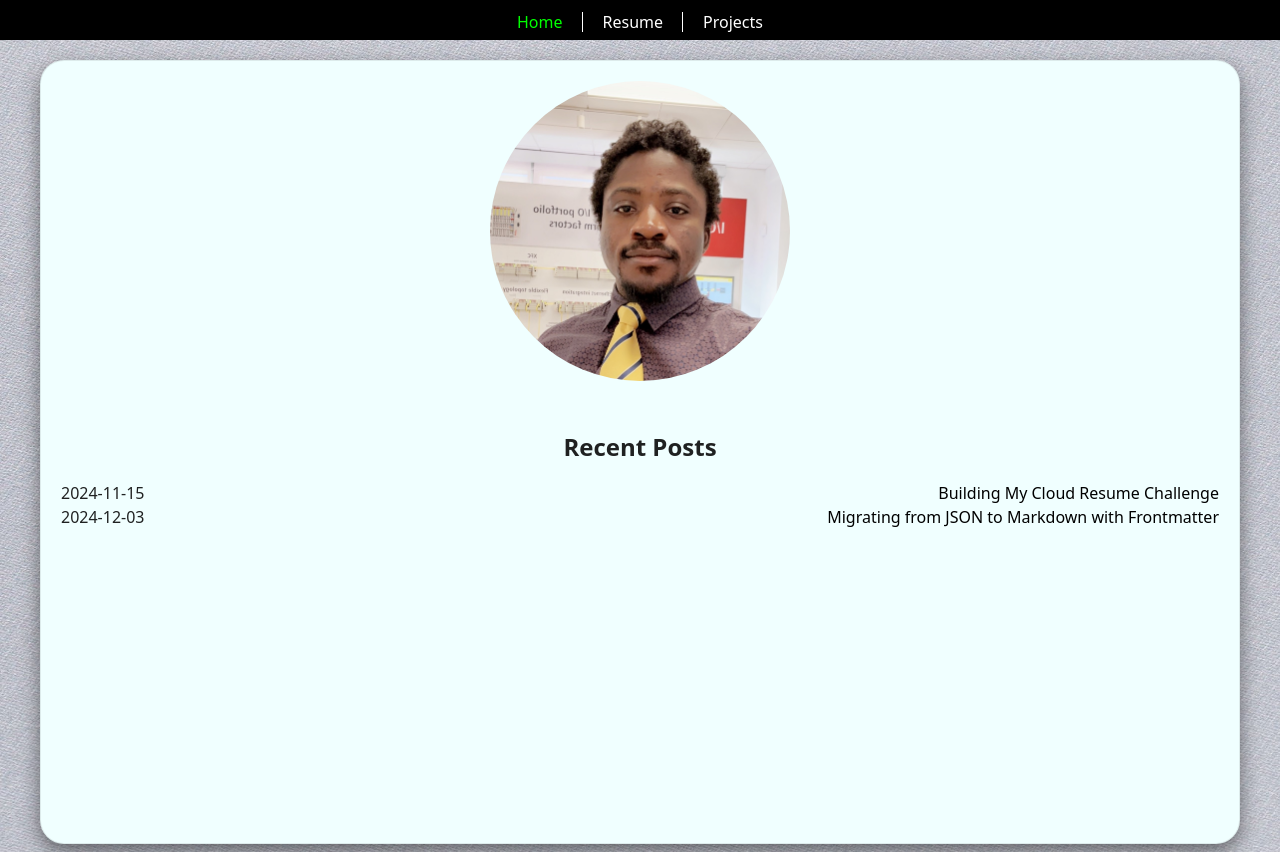
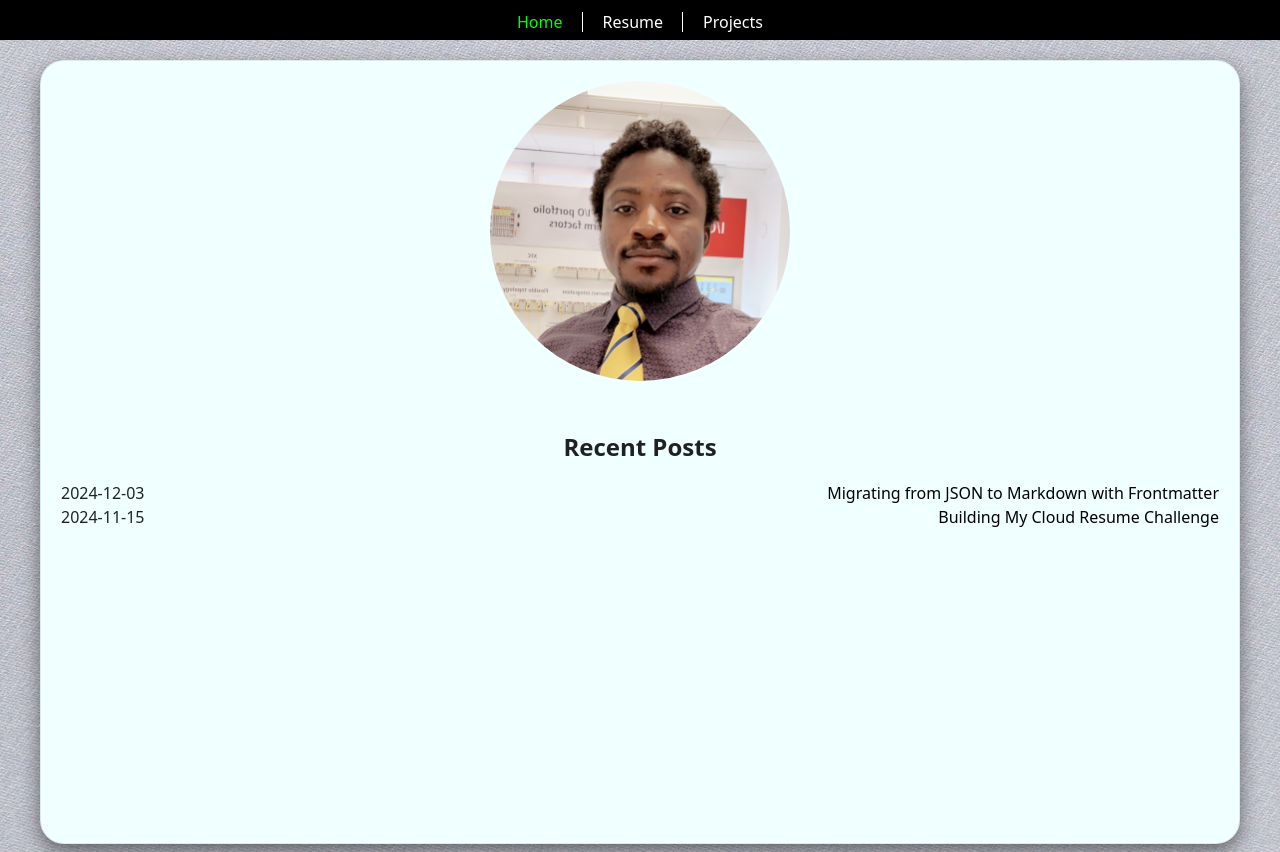
Before and after one commit to Bkekule/cloud-resume-challenge, a React (Vite) app in the folder frontend/: page / in a window 1280 px wide. Built offline with nearby package versions, Linux system fonts and the light colour scheme.

Commit message:
feat: sorting project dates for blogs

```diff
--- a/frontend/src/components/resume/SideBar.jsx
+++ b/frontend/src/components/resume/SideBar.jsx
@@ -4,19 +4,25 @@ export default function Sidebar(props) {
       <section className="contact">
         <h2>CONTACT</h2>
         <div className="email">
-          <a href={`mailto:${props.contact.email}`}>{props.contact.email}</a>
+          <a target="_blank" href={`mailto:${props.contact.email}`}>
+            {props.contact.email}
+          </a>
         </div>
         <div className="telephone">
-          <a href={`tel:${props.contact.phone}`}>{props.contact.phone}</a>
+          <a target="_blank" href={`tel:${props.contact.phone}`}>
+            {props.contact.phone}
+          </a>
         </div>
         <div className="location">
-          <a href={props.contact.location.google_url}>
+          <a target="_blank" href={props.contact.location.google_url}>
             {props.contact.location.address}
           </a>
         </div>
         {props.contact.links.map((link, index) => (
           <div className={link.platform} key={index}>
-            <a href={link.url}>{link.label}</a>
+            <a target="_blank" href={link.url}>
+              {link.label}
+            </a>
           </div>
         ))}
       </section>
--- a/frontend/src/pages/HomePage.jsx
+++ b/frontend/src/pages/HomePage.jsx
@@ -4,6 +4,9 @@ import PostItem from "comps/home/PostItem";
 import blogsData from "data/blogsData";
 
 export default function HomePage() {
+  const sortedBlogsData = [...blogsData].sort(
+    (a, b) => new Date(b.date) - new Date(a.date)
+  );
   return (
     <div className="container">
       <img
@@ -12,7 +15,7 @@ export default function HomePage() {
         title="Boris Profile Picture"
       />
       <h2>Recent Posts</h2>
-      {blogsData.map((post) => (
+      {sortedBlogsData.map((post) => (
         <PostItem key={post.handle} {...post} />
       ))}
     </div>
--- a/frontend/src/pages/ResumePage.jsx
+++ b/frontend/src/pages/ResumePage.jsx
@@ -92,7 +92,6 @@ export default function ResumePage() {
           className="sidebar"
           id={sidebarID}
           aria-hidden={!sidebarOpen}
-          inert={!sidebarOpen}
           hidden={sidebarOpen}
           tabIndex="-1"
           ref={sidebarRef}
```
